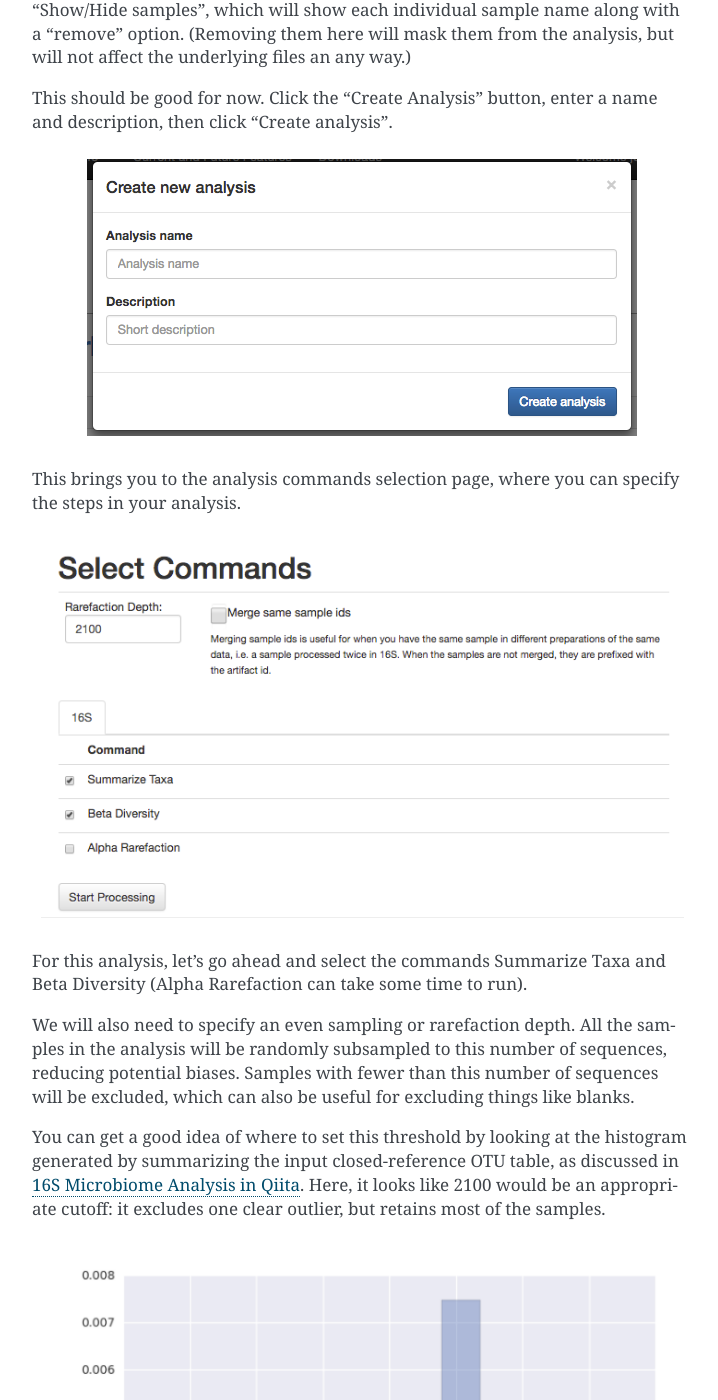
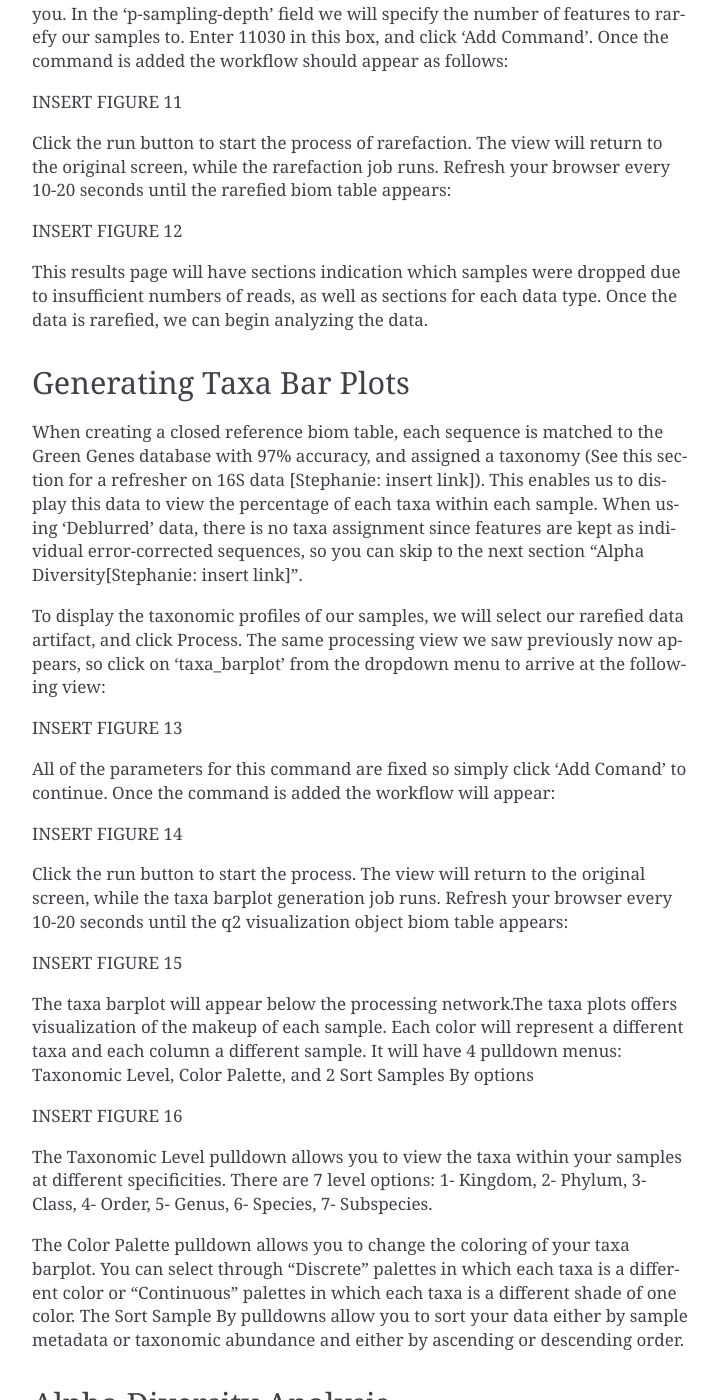
Before and after one commit to biocore/cmi-workshops, a Sphinx documentation site: the page built from docs/qiita-16S-analysis.rst, in a window 1280 px wide and 1400 px high, scrolled down 1923 px. Shown: the whole window, without its empty margins (388-1106 px from the left). Built offline with Sphinx 7.4.7, drawn with Linux system fonts in a browser that asks for light colours; some of the changed text lies outside the part shown.

Commit message:
Update qiita-16S-analysis.rst

```diff
--- a/docs/qiita-16S-analysis.rst
+++ b/docs/qiita-16S-analysis.rst
@@ -12,35 +12,25 @@
 analysis, divided between your studies and publically available ('Other')
 studies.
 
-.. figure::  images/analysis-studies-page.png
-   :align:   center
+INSERT FIGURE 1
 
 Find the study you created for this tutorial under "Your Studies". Click the
 down arrow at the left of the row. This will expand the study to expose all
 the objects from that study that are available to you for analysis.
 
-.. figure::  images/analysis-study-expanded.png
-   :align:   center
+INSERT FIGURE 2
 
-You could add all of these objects to the analysis by selecting the `Add to
-Analysis` button. We will just add the Closed Reference OTU table object by
-clicking `Add` in that row.
+You could add all of these objects to the analysis by selecting the “Add” button. We will just add the Closed Reference OTU table object by clicking “Add” in that row.
 
-.. figure::  images/analysis-closed-ref-add.png
-   :align:   center
+INSERT FIGURE 3
 
-Now, the second-right-most icon at the top bar should be green, indicating that
-there are samples selected for analysis.
+Now, the second-right-most icon at the top bar should be green, indicating that there are samples selected for analysis.
 
-.. figure::  images/analysis-icon-green.png
-   :align:   center
+INSERT FIGURE 4
 
-Clicking on the icon will take you to a page where you can refine the samples
-you want to include in your analysis. Here, all 23 of our samples are currently
-included:
+Clicking on the icon will take you to a page where you can refine the samples you want to include in your analysis. Here, all 30 of our samples are currently included:
 
-.. figure::  images/analysis-samples-page.png
-   :align:   center
+INSERT FIGURE 5
 
 You could optionally exclude particular samples from this set by clicking on
 "Show/Hide samples", which will show each individual sample name along with a
@@ -50,171 +40,216 @@
 This should be good for now. Click the "Create Analysis" button, enter a name and
 description, then click "Create analysis".
 
-.. figure::  images/analysis-name-analysis.png
-   :align:   center
+INSERT FIGURE 6
 
-This brings you to the analysis commands selection page, where you can specify
-the steps in your analysis.
+This brings you to the processing network page, where, once pulling down the “Processing Network” tab, you can analyze data that has been run.
 
-.. figure::  images/analysis-select-commands.png
-   :align:   center
+INSERT FIGURE 7
 
-For this analysis, let's go ahead and select the commands Summarize
-Taxa and Beta Diversity (Alpha Rarefaction can take some time to run).
+To process the data, let’s go ahead and select “Process” which will take us to the commands selection page. Once there, select “dflt_name - BIOM” so that the commands pull down tab can be accessed which will initially display five actions.
 
-We will also need to specify an even sampling or rarefaction depth. All the
-samples in the analysis will be randomly subsampled to this number of sequences,
-reducing potential biases. Samples with fewer than this number of sequences
-will be excluded, which can also be useful for excluding things like blanks.
+INSERT FIGURE 8
 
-You can get a good idea of where to set this threshold by looking at the
-histogram generated by summarizing the input closed-reference OTU table, as
-discussed in :doc:`qiita-16S-analysis`. Here, it looks like 2100 would be an
-appropriate cutoff: it excludes one clear outlier, but retains most of the
-samples.
+We will go through the use of each command which will enable you to generate summaries, plot your data, calculate statistics to help you get the most out of your data.
 
-.. figure::  images/analysis-closed-ref-histogram.png
-   :align:   center
+Rarefying Data
+--------------
 
-Enter 2100 in the rarefaction depth field, select the check boxes for
-Summarize Taxa and Beta Diversity, and click "Start
-Processing". You will see a list each step in the analysis, followed by its
-status:
+To start, the data must be rarefied. This means that all the samples in the analysis will be randomly subsampled to this number of features, in this case OTUs, reducing potential alpha and beta diversity biases. Samples with fewer than this number of features will be excluded, which can also be useful for excluding things like blanks. To choose a good cutoff for your data, view the histogram generated by the summary of your data.
 
-.. figure::  images/analysis-closed-ref-running.png
-   :align:   center
+INSERT FIGURE 9
 
-When the analysis is finished, click the 'Success' link to see the results.
+An appropriate cutoff would exclude clear outliers, but retain most of the samples. Here we have already removed blanks from our data and eliminated the outliers prior to analysis so we will just use the minimum number of features observed in our samples (11030) as the cutoff.
 
-The results page will have sections indication which samples were dropped due
-to insufficient numbers of reads, as well as sections for each data type.
+To rarefy the data, select Rarefy from the dropdown menu. The parameters will appear below the workflow diagram:
 
-Here, we have taxonomy summaries and beta diversity PCoA plots available.
+INSERT FIGURE 10
 
-.. figure::  images/analysis-closed-ref-results.png
-   :align:   center
+Several parameter have only one option and were thus automatically selected for you. In the ‘p-sampling-depth’ field we will specify the number of features to rarefy our samples to. Enter 11030 in this box, and click ‘Add Command’. Once the command is added the workflow should appear as follows:
 
-Clicking on `bar_charts.html` under "Summarize Taxa" will take you to a
-visualization of the taxa that were found in your sample:
+INSERT FIGURE 11
 
-.. figure::  images/analysis-closed-ref-barchart.png
-   :align:   center
+Click the run button to start the process of rarefaction. The view will return to the original screen, while the rarefaction job runs. Refresh your browser every 10-20 seconds until the rarefied biom table appears:
 
-Under "Beta Diversity", you will have a selection of Principle Coordinates
-Analyses of different measures of beta diversity, or the similarity between
-samples.
+INSERT FIGURE 12
 
-Clicking on one (say, `unweighted unifrac emperor pcoa plot`) will open an
-interactive visualization of the similarity among your samples. Generally
-speaking, the more similar the samples, the closer the are likely to be in
-the PCoA ordination. The Emperor visualization program offers a very useful way
-to explore how patterns of similarity in your data associate with different
-metadata categories. Here, I've colored the points in our test data by cat
-ownership.
+This results page will have sections indication which samples were dropped due to insufficient numbers of reads, as well as sections for each data type. Once the data is rarefied, we can begin analyzing the data.
 
-.. figure::  images/analysis-closed-ref-pcoa.png
-   :align:   center
+Generating Taxa Bar Plots
+-------------------------
 
-Let's take a few minutes now to explore the various features of Emperor. Open
-a new browser window with the `Emperor tutorial <https://biocore.github.io/emperor/tutorial_index.html#section1>`__ and follow along with your test data.
+When creating a closed reference biom table, each sequence is matched to the Green Genes database with 97% accuracy, and assigned a taxonomy (See this section for a refresher on 16S data [Stephanie: insert link]). This enables us to display this data to view the percentage of each taxa within each sample. When using ‘Deblurred’ data, there is no taxa assignment since features are kept as individual error-corrected sequences, so you can skip to the next section “Alpha Diversity[Stephanie: insert link]”.
 
-Finally, if you ran Alpha Rarefaction, you will also have a link to interactive
-plots that can be used to show how different measures of alpha diversity
-correlate with different metadata categories:
+To display the taxonomic profiles of our samples, we will select our rarefied data artifact, and click Process. The same processing view we saw previously now appears, so click on ‘taxa_barplot’ from the dropdown menu to arrive at the following view:
 
-.. figure::  images/analysis-closed-ref-alpha.png
-   :align:   center
+INSERT FIGURE 13
 
+All of the parameters for this command are fixed so simply click ‘Add Comand’ to continue. Once the command is added the workflow will appear:
 
-Analysis of deblur processing
------------------------------
+INSERT FIGURE 14
 
-Creating an analysis of your deblurred data is virtually the same as the
-process for the Closed Reference data, but there are a few quirks.
+Click the run button to start the process. The view will return to the original screen, while the taxa barplot generation job runs. Refresh your browser every 10-20 seconds until the q2 visualization object biom table appears:
 
-First, because the deblur process creates two separate BIOM tables, you'll want
-to make a note of the specific object ID number for the artifact you want to
-use. In my case, that's ID 26017, the deblurred table with 'only-16s' reads.
+INSERT FIGURE 15
 
-.. figure::  images/analysis-deblur-object.png
-   :align:   center
+The taxa barplot will appear below the processing network.The taxa plots offers visualization of the makeup of each sample. Each color will represent a different taxa and each column a different sample. It will have 4 pulldown menus: Taxonomic Level, Color Palette, and 2 Sort Samples By options
 
-The specific ID for your table will be unique, so make a note of it, and you
-can use it to select the correct table for analysis.
+INSERT FIGURE 16
 
-Second, currently only the Beta Diversity analysis command option is working
-with deblurred data.
+The Taxonomic Level pulldown allows you to view the taxa within your samples at different specificities. There are 7 level options: 1- Kingdom, 2- Phylum, 3- Class, 4- Order, 5- Genus, 6- Species, 7- Subspecies.
 
+The Color Palette pulldown allows you to change the coloring of your taxa barplot. You can select through “Discrete” palettes in which each taxa is a different color or “Continuous” palettes in which each taxa is a different shade of one color.
+The Sort Sample By pulldowns allow you to sort your data either by sample metadata or taxonomic abundance and either by ascending or descending order.
 
-Creating a meta-analysis
+Alpha Diversity Analysis
 ------------------------
 
-One of the most powerful aspects of Qiita is the ability to compare your data
-with hundreds of thousands of samples from across the planet. Right now, there
-are almost 130,000 samples publicly available for you to explore:
+Next, one can also analyze alpha diversity. Alpha diversity is the diversity within a sample. This is used to analyze data within rather than across samples. One type of analysis for alpha diversity is looking at observed OTUs. This type of analysis will provide the amount and types of OTUs (or operational taxonomic units) that are found in a sample.
 
-.. figure::  images/analysis-qiita-stats.png
-   :align:   center
+To create an observed OTU analysis, set the command as the following:
 
-(You can get up-to-date statistics by clicking "Stats" under the "More Info"
-option on the top bar.)
+INSERT FIGURE 17
 
-Creating a meta-analysis is just like creating an analysis, except you choose
-data objects from multiple studies. Let's start creating a meta-anlysis by adding
-our Closed Reference OTU table to a new analysis.
+Once the command is added the workflow will look like:
 
-Next, we'll look for some additional data to compare against.
+INSERT FIGURE 18
 
-You noticed the 'Other Studies' table below 'Your Studies' when adding data to
-the analysis. (Sometimes this takes a while to load - give it a few minutes.)
-These are publicly available data for you to explore, and each should have
-processed data suitable for comparison to your own.
+Another type of alpha diversity analysis is the Shannon diversity index. This analyzes the amount of taxa per the total amount of taxa. It takes into account both diversity as well as abundance.
+
+To create a Shannon diversity index, set the command as the following:
+
+INSERT FIGURE 19
+
+Once the command is added the workflow will look like:
+
+INSERT FIGURE 20
+
+The final alpha diversity analysis is Faith’s phylogenetic diversity index. This index also measured abundance and diversity but displays it in tree form rather than in a plot.
+
+To create a Faith’s phylogenetic diversity index, set the command as the following:
+
+INSERT FIGURE 21
+
+Once the command is added, the workflow will look like:
+
+INSERT FIGURE 22
+
+If you run Alpha Rarefaction, you will have a link to interactive plots that can be used to show how different measures of alpha diversity correlate with different metadata categories.
+
+Beta Diversity Analysis
+-----------------------
+
+Finally, one can measure beta diversity. Beta diversity measures the diversity between samples rather than within. This is used to compare samples to one another. One way to analyze this is through Bray-Curtis dissimilarity. This quantifies how dissimilar samples are to one another.
+
+To begin the beta analysis, set the command as the following:
+
+INSERT FIGURE 23
+
+Then to create a Bray-Curtis dissimilarity principal coordinate plot, set the command as the following:
+
+INSERT FIGURE 24
+
+Once the command is added the workflow will look like:
+
+INSERT FIGURE 25
+
+Another tool for measuring beta diversity is unweighted analysis. Unweighted beta analysis is when the types but not quantity of each taxa is taken into consideration when comparing samples to one another. This differs from weighted analysis which takes into consideration both the amount and variety of taxa in a sample.
+
+To begin the beta analysis, set the command as the following:
+
+INSERT FIGURE 26
+
+To create an unweighted beta analysis principal coordinate plot, set the command as the following:
+
+INSERT FIGURE 27
+
+Once the command is added the workflow will look like:
+
+INSERT FIGURE 28
+
+The results will be displayed as principal coordinate plots.
+
+A final way to analyze the beta diversity is through filtered unweighted analysis. This allows you to filter out samples.
+
+To create an unweighted beta analysis principal coordinate plot, set the command as the following:
+
+INSERT FIGURE 29
+
+To create the beta analysis, set the command as the following:
+
+INSERT FIGURE 30
+
+To create the filtered unweighted beta analysis principal coordinate plot, set the command as the following:
+
+INSERT FIGURE 31
+
+Once the command is added the workflow will look like:
+
+INSERT FIGURE 32
+
+Clicking on the pcoa (Principal Coordinate Analysis) results will open an interactive visualization of the similarity among your samples. Generally speaking, the more similar the samples, the closer the are likely to be in the PCoA ordination. The Emperor visualization program offers a very useful way to explore how patterns of similarity in your data associate with different metadata categories. Here, I’ve colored the points in our test data by cat ownership.
+
+INSERT FIGURE 36
+
+Let’s take a few minutes now to explore the various features of Emperor. Open a new browser window with the Emperor tutorial and follow along with your test data.
+
+Altering Workflow Analysis Names
+--------------------------------
+
+To alter the name of a result, click the circle that corresponds to the result then use the edit button on the processing network page.
+
+INSERT FIGURE 37
+
+This will cause a window to pop-up where you can input the name you’d like to replace it with.
+
+INSERT FIGURE 38
+
+Analysis of Deblur Process
+--------------------------
+
+Creating an analysis of your deblurred data is virtually the same as the process for the Closed Reference data, but there are a few quirks.
+
+First, because the deblur process creates two separate BIOM tables, you’ll want to make a note of the specific object ID number for the artifact you want to use. In my case, that’s ID 26017, the deblurred table with ‘only-16s’ reads.
+
+INSERT FIGURE 39
+
+The specific ID for your table will be unique, so make a note of it, and you can use it to select the correct table for analysis.
+
+Creating a Meta-Analysis
+------------------------
+
+One of the most powerful aspects of Qiita is the ability to compare your data with hundreds of thousands of samples from across the planet. Right now, there are almost 130,000 samples publicly available for you to explore:
+
+INSERT FIGURE 40
+
+(You can get up-to-date statistics by clicking “Stats” under the “More Info” option on the top bar.)
+
+Creating a meta-analysis is just like creating an analysis, except you choose data objects from multiple studies. Let’s start creating a meta-analysis by adding our Closed Reference OTU table to a new analysis.
+
+Next, we’ll look for some additional data to compare against.
+
+You noticed the ‘Other Studies’ table below ‘Your Studies’ when adding data to the analysis. (Sometimes this takes a while to load - give it a few minutes.) These are publicly available data for you to explore, and each should have processed data suitable for comparison to your own.
 
 There are a couple tools provided to help you find useful public studies.
 
-First, there are a series of "tags" listed at the top of the window:
+First, there are a series of “tags” listed at the top of the window:
 
-.. figure::  images/analysis-qiita-tags.png
-   :align:   center
+INSERT FIGURE 41
 
-There are two types of tags: admin-assigned (yellow), and user-assigned (blue).
-You can tag your own study with any tag you'd like, to help other users find
-your data. For some studies, Qiita administrators will apply specific reserved
-tags to help identify particularly relevant data. The "GOLD" tag, for example,
-identifies a small set of highly-curated, very well-explored studies. If you
-click on one of these tags, all studies not associated with that tag will
-disappear from the tables.
+There are two types of tags: admin-assigned (yellow), and user-assigned (blue). You can tag your own study with any tag you’d like, to help other users find your data. For some studies, Qiita administrators will apply specific reserved tags to help identify particularly relevant data. The “GOLD” tag, for example, identifies a small set of highly-curated, very well-explored studies. If you click on one of these tags, all studies not associated with that tag will disappear from the tables.
 
-Second, there is a search field that allows you to filter studies in real time.
-Try typing in the name of a known PI, or a particular study organism -- the
-thousands of publicly available studies will be filtered down to something
-that is easier to look through.
+Second, there is a search field that allows you to filter studies in real time. Try typing in the name of a known PI, or a particular study organism – the thousands of publicly available studies will be filtered down to something that is easier to look through.
 
-Let's try comparing our data to the "Global Gut" dataset of human microbiomes
-from the US, Africa, and South America from the study `"Human gut microbiome
-viewed across age and geography" by Yatsunenko et al <http://www.nature.com/nature/journal/v486/n7402/abs/nature11053.html>`__. We can search for this dataset
-using the DOI from the paper: `10.1038/nature11053`.
+INSERT FIGURE 42
 
-.. figure::  images/analysis-yatsunenko.png
-   :align:   center
+Let’s try comparing our data to the “Global Gut” dataset of human microbiomes from the US, Africa, and South America from the study “Human gut microbiome viewed across age and geography” by Yatsunenko et al <http://www.nature.com/nature/journal/v486/n7402/abs/nature11053.html>`__. We can search for this dataset using the DOI from the paper: 10.1038/nature11053.
 
-Add the closed reference OTU table from this study to your analysis. You should
-now be able to click the green analysis icon in the upper right and see both
-your own OTU table and the public study OTU table in your analysis staging
-area:
+INSERT FIGURE 43
 
-.. figure::  images/analysis-yatsunenko-selected.png
-   :align:   center
+Add the closed reference OTU table from this study to your analysis. You should now be able to click the green analysis icon in the upper right and see both your own OTU table and the public study OTU table in your analysis staging area:
 
-You can now click "Create Analysis" just as before to begin specifying analysis
-steps. This time, let's just do the beta diversity step. Select the `Beta
-Diversity` command, enter a rarefaction depth of 2100, and click "Start
-Processing".
+You can now click “Create Analysis” just as before to begin specifying analysis steps. This time, let’s just do the beta diversity step. Select the Beta Diversity command, enter a rarefaction depth of 11030, and click “Start Processing”.
 
-Because you've now expanded the number of samples in your analysis by more than
-an order of magnitude, this step will take a little longer to complete. But
-when it does, you will be able to use Emperor to explore the samples in your
-test dataset to samples from around the world!
+Because you’ve now expanded the number of samples in your analysis by more than an order of magnitude, this step will take a little longer to complete. But when it does, you will be able to use Emperor to explore the samples in your test dataset to samples from around the world!
 
-.. figure::  images/analysis-yatsunenko-emperor.png
-   :align:   center
+INSERT FIGURE 44
```
